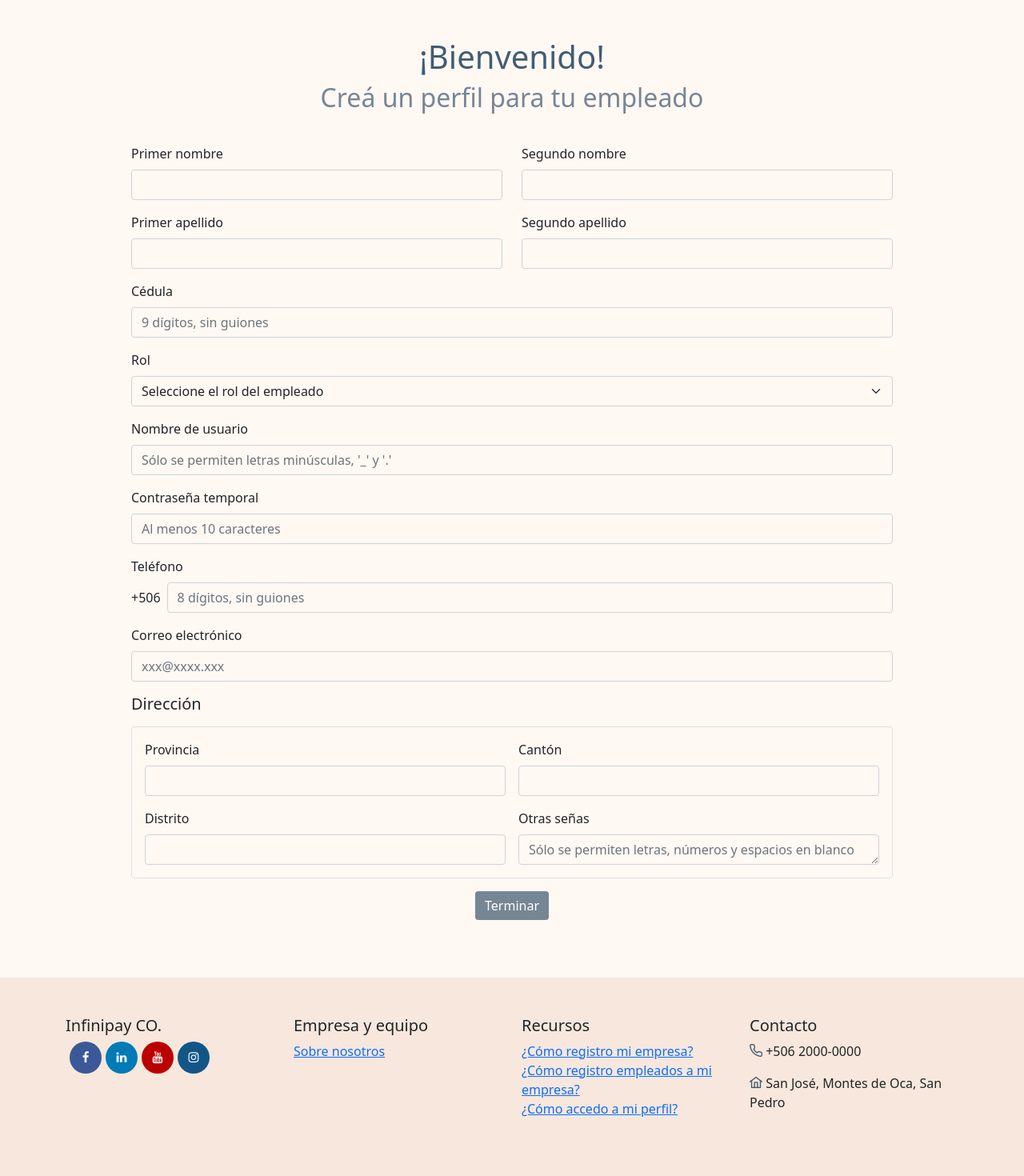
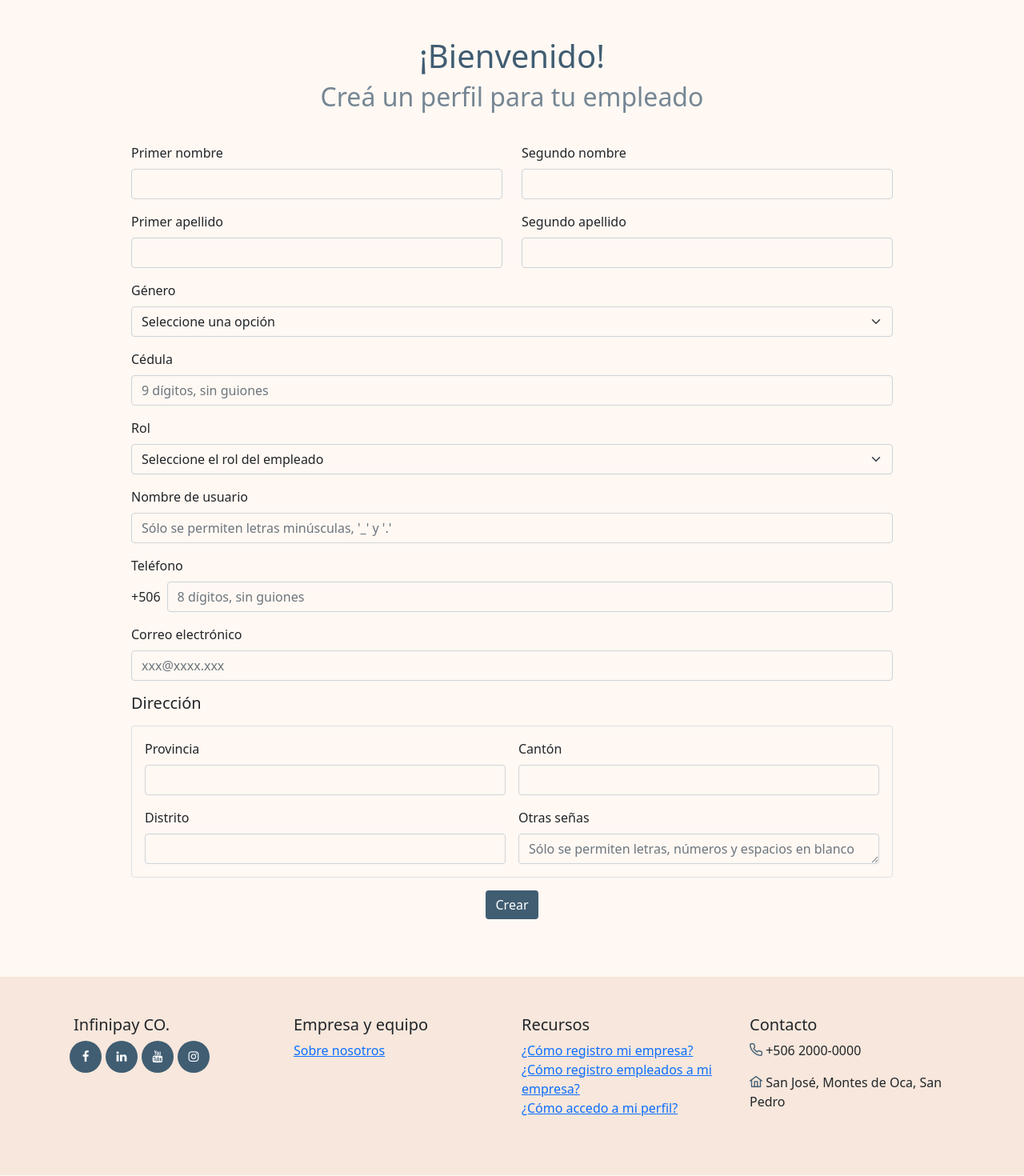
Before and after one commit to braunnymadrigal/Infinipay-CO, a Vue app in the folder front-end/: page /RegisterEmployee in a window 1280 px wide. Shown: the part 227-1697 px from the top of the page at 80% size. Built offline with nearby package versions, Linux system fonts and the light colour scheme.

Commit message:
Agregar genero a formularios y arreglar consistencias en diseño segun especificaciones del PO

```diff
--- a/front-end/src/assets/css/HeaderFooter.css
+++ b/front-end/src/assets/css/HeaderFooter.css
@@ -4,11 +4,10 @@ body {
 
 .custom-header {
   background-color: #FFF8F3;
-  border-bottom: 1px solid #758694;
 }
 
 .custom-navbar {
-background-color: #FFF8F3;
+  background-color: #FFF8F3;
 }
 
 .custom-footer {
@@ -26,28 +25,10 @@ background-color: #FFF8F3;
   margin-left: 5px;
   display: inline-block;
   line-height: 20px;
+  background: #405D72;
+  color: white;
 }
 
 .fa:hover {
   opacity: 0.7;
 }
-
-.fa-facebook {
-  background: #3B5998;
-  color: white;
-}
-
-.fa-linkedin {
-  background: #007bb5;
-  color: white;
-}
-
-.fa-youtube {
-  background: #bb0000;
-  color: white;
-}
-
-.fa-instagram {
-  background: #125688;
-  color: white;
-}
--- a/front-end/src/components/AboutUs.vue
+++ b/front-end/src/components/AboutUs.vue
@@ -159,7 +159,7 @@
     <div class="container">
       <div class="row">
         <div class="col-md-3 mb-3">
-          <p class="h5">Infinipay CO.</p>
+          <p class="h5" style="margin-left: 10px;">Infinipay CO.</p>
           <div>
             <a href="#" class="fa fa-facebook"></a>
             <a href="#" class="fa fa-linkedin"></a>
--- a/front-end/src/components/HomePage.vue
+++ b/front-end/src/components/HomePage.vue
@@ -153,7 +153,7 @@
     <div class="container">
       <div class="row">
         <div class="col-md-3 mb-3">
-          <p class="h5">Infinipay CO.</p>
+          <p class="h5" style="margin-left: 10px;">Infinipay CO.</p>
           <div>
             <a href="#" class="fa fa-facebook"></a>
             <a href="#" class="fa fa-linkedin"></a>
--- a/front-end/src/components/RegisterCompany.vue
+++ b/front-end/src/components/RegisterCompany.vue
@@ -36,12 +36,11 @@
 
         <div class="mb-3">
           <label for="legalName" class="form-label">Razón social</label>
-          <textarea class="form-control" id="legalName"
+          <input type="text" class="form-control" id="legalName"
             style="background-color: #FFF8F3;" v-model="legalName"
             required maxlength="100"
             pattern="^[a-zA-ZáéíóúÁÉÍÓÚñÑüÜ\s&]+$"
             placeholder="Sólo letras, acentos, espacios y '&'" rows="2">
-          </textarea>
         </div>
 
         <div class="mb-3">
@@ -220,9 +219,9 @@
         <div class="d-flex justify-content-center mt-4" style="gap: 10px;">
           <router-link to="/RegisterEmployer" class="btn btn-secondary"
             style="background-color: #405D72;"> Volver</router-link>
-          <button type="submit" class="btn btn-success"
+          <button type="submit" class="btn btn-secondary"
             style="background-color: #405D72; border: transparent;">
-            Terminar registro
+            Registrar
           </button>
         </div>
       </form>
@@ -233,7 +232,7 @@
     <div class="container">
       <div class="row">
         <div class="col-md-3 mb-3">
-          <p class="h5">Infinipay CO.</p>
+          <p class="h5" style="margin-left: 10px;">Infinipay CO.</p>
           <div>
             <a href="#" class="fa fa-facebook"></a>
             <a href="#" class="fa fa-linkedin"></a>
--- a/front-end/src/components/RegisterEmployee.vue
+++ b/front-end/src/components/RegisterEmployee.vue
@@ -70,6 +70,17 @@
         </div>
 
         <div class="mb-3">
+          <label for="gender" class="form-label">
+            Género</label>
+          <select id="gender" class="form-select"
+           style="background-color: #FFF8F3;" v-model="gender" required>
+            <option disabled value="">Seleccione una opción</option>
+            <option value="weekly">Masculino</option>
+            <option value="biweekly">Femenino</option>
+          </select>
+        </div>
+
+        <div class="mb-3">
           <label for="idNumber" class="form-label">Cédula</label>
           <input type="text" class="form-control"
           style="background-color: #FFF8F3;" v-model="idNumber" id="idNumber"
@@ -93,17 +104,6 @@
             style="background-color: #FFF8F3;" id="username" required
             maxlength="30" pattern="^[a-z_\.]+$" title="ejemplo_usuario"
             placeholder="Sólo se permiten letras minúsculas, '_' y '.'"
-          />
-        </div>
-
-        <div class="mb-3">
-          <label c class="form-label" for="password">Contraseña temporal</label>
-          <input class="form-control" type="password" v-model="password"
-            id="password" required minlength="10" maxlength="100"
-            style="background-color: #FFF8F3;"
-            pattern="^(?=.*[a-z])(?=.*[A-Z])(?=.*\d)(?=.*[!@#$%^&*?])[A-Za-z\d!@#$%^&*?]{10,100}$"
-            title="La contraseña debe contener al menos una mayúscula, una minúscula, un número y un carácter especial"
-            placeholder="Al menos 10 caracteres"
           />
         </div>
 
@@ -165,9 +165,9 @@
 
         <div class="d-flex justify-content-center">
           <button type="submit" class="btn btn-success"
-            style="background-color: #758694; color: white;
+            style="background-color: #405D72; color: white;
             border: transparent;">
-            Terminar
+            Crear
           </button>
         </div>
       </form>
@@ -177,7 +177,7 @@
     <div class="container">
       <div class="row">
         <div class="col-md-3 mb-3">
-          <p class="h5">Infinipay CO.</p>
+          <p class="h5" style="margin-left: 10px;">Infinipay CO.</p>
           <div>
             <a href="#" class="fa fa-facebook"></a>
             <a href="#" class="fa fa-linkedin"></a>
@@ -224,6 +224,7 @@ export default {
     const phone = ref('')
     const email = ref('')
     const role = ref('')
+    const gender = ref('')
 
     const address = ref({
       province: '',
@@ -248,6 +249,7 @@ export default {
       email,
       address,
       role,
+      gender,
       submitForm
     }
   }
--- a/front-end/src/components/RegisterEmployer.vue
+++ b/front-end/src/components/RegisterEmployer.vue
@@ -78,6 +78,24 @@
         </div>
 
         <div class="mb-3">
+          <label for="gender" class="form-label">
+            Género</label>
+          <select id="gender" class="form-select"
+           style="background-color: #FFF8F3;" v-model="gender" required>
+            <option disabled value="">Seleccione una opción</option>
+            <option value="weekly">Masculino</option>
+            <option value="biweekly">Femenino</option>
+          </select>
+        </div>
+
+        <div class="mb-3">
+          <label for="idNumber" class="form-label">Cédula</label>
+          <input type="text" class="form-control"
+          style="background-color: #FFF8F3;" v-model="idNumber" id="idNumber"
+          required pattern="^\d{9}$" placeholder="9 dígitos, sin guiones">
+        </div>
+
+        <div class="mb-3">
           <label for="username" class="form-label">Nombre de usuario</label>
           <input type="text" class="form-control" v-model="username"
             style="background-color: #FFF8F3;" id="username" required
@@ -87,7 +105,7 @@
         </div>
 
         <div class="mb-3">
-          <label c class="form-label" for="password">Contraseña temporal</label>
+          <label c class="form-label" for="password">Contraseña</label>
           <input class="form-control" type="password" v-model="password"
             id="password" required minlength="10" maxlength="100"
             style="background-color: #FFF8F3;"
@@ -95,13 +113,6 @@
             title="La contraseña debe contener al menos una mayúscula, una minúscula, un número y un carácter especial"
             placeholder="Al menos 10 caracteres"
           />
-        </div>
-
-        <div class="mb-3">
-          <label for="idNumber" class="form-label">Cédula</label>
-          <input type="text" class="form-control"
-          style="background-color: #FFF8F3;" v-model="idNumber" id="idNumber"
-          required pattern="^\d{9}$" placeholder="9 dígitos, sin guiones">
         </div>
 
         <div class="mb-3">
@@ -162,7 +173,7 @@
 
         <div class="d-flex justify-content-center">
           <button type="submit" class="btn btn-success"
-            style="background-color: #758694; color: white;
+            style="background-color: #405D72; color: white;
             border: transparent;">
             Continuar
           </button>
@@ -175,7 +186,7 @@
     <div class="container">
       <div class="row">
         <div class="col-md-3 mb-3">
-          <p class="h5">Infinipay CO.</p>
+          <p class="h5" style="margin-left: 10px;">Infinipay CO.</p>
           <div>
             <a href="#" class="fa fa-facebook"></a>
             <a href="#" class="fa fa-linkedin"></a>
@@ -221,6 +232,7 @@ export default {
     const password = ref('')
     const phoneNumber = ref('')
     const email = ref('')
+    const gender = ref('')
 
     const address = ref({
       province: '',
@@ -243,6 +255,7 @@ export default {
       phoneNumber,
       email,
       address,
+      gender,
       submitForm
     }
   }
```
